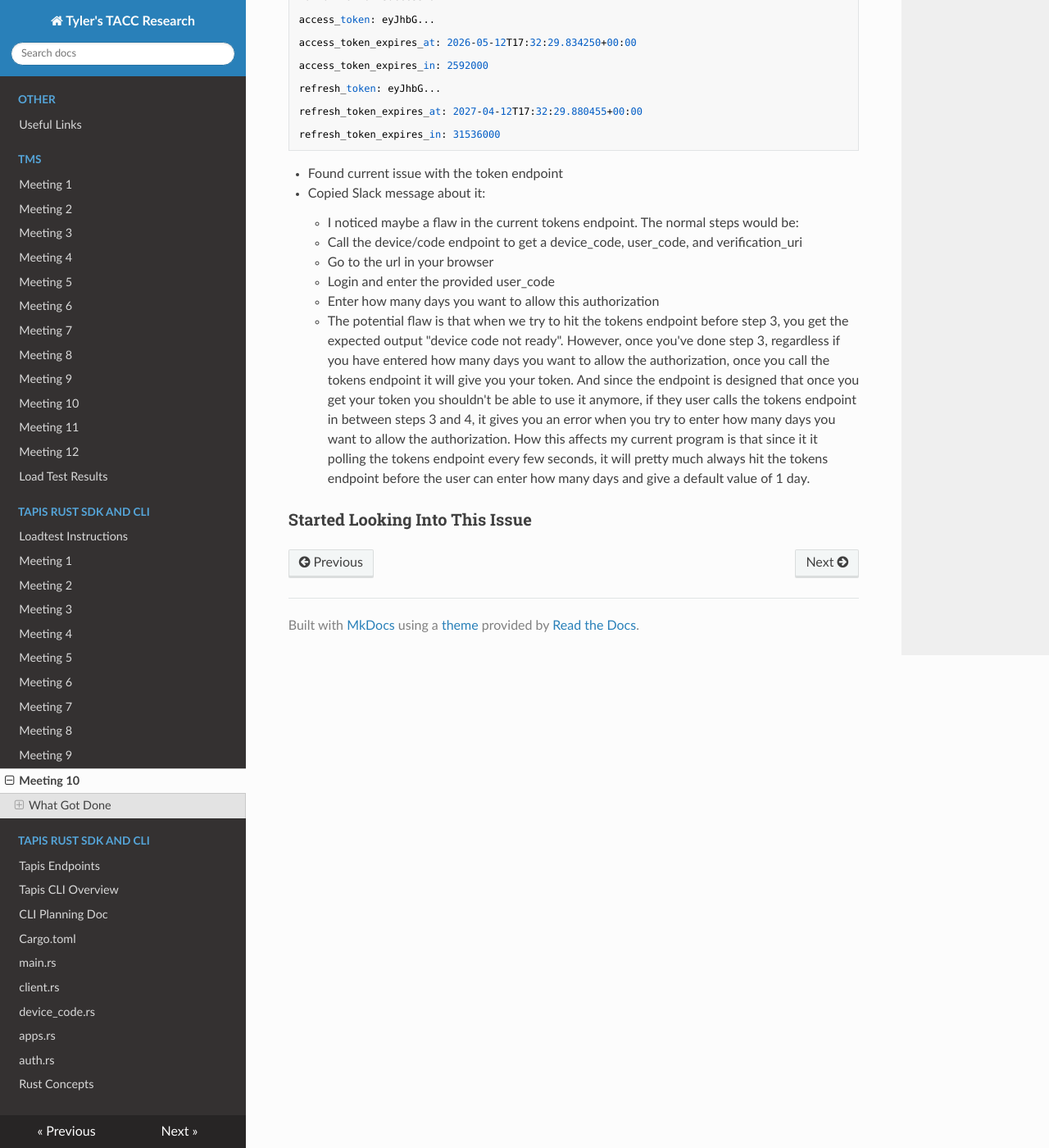
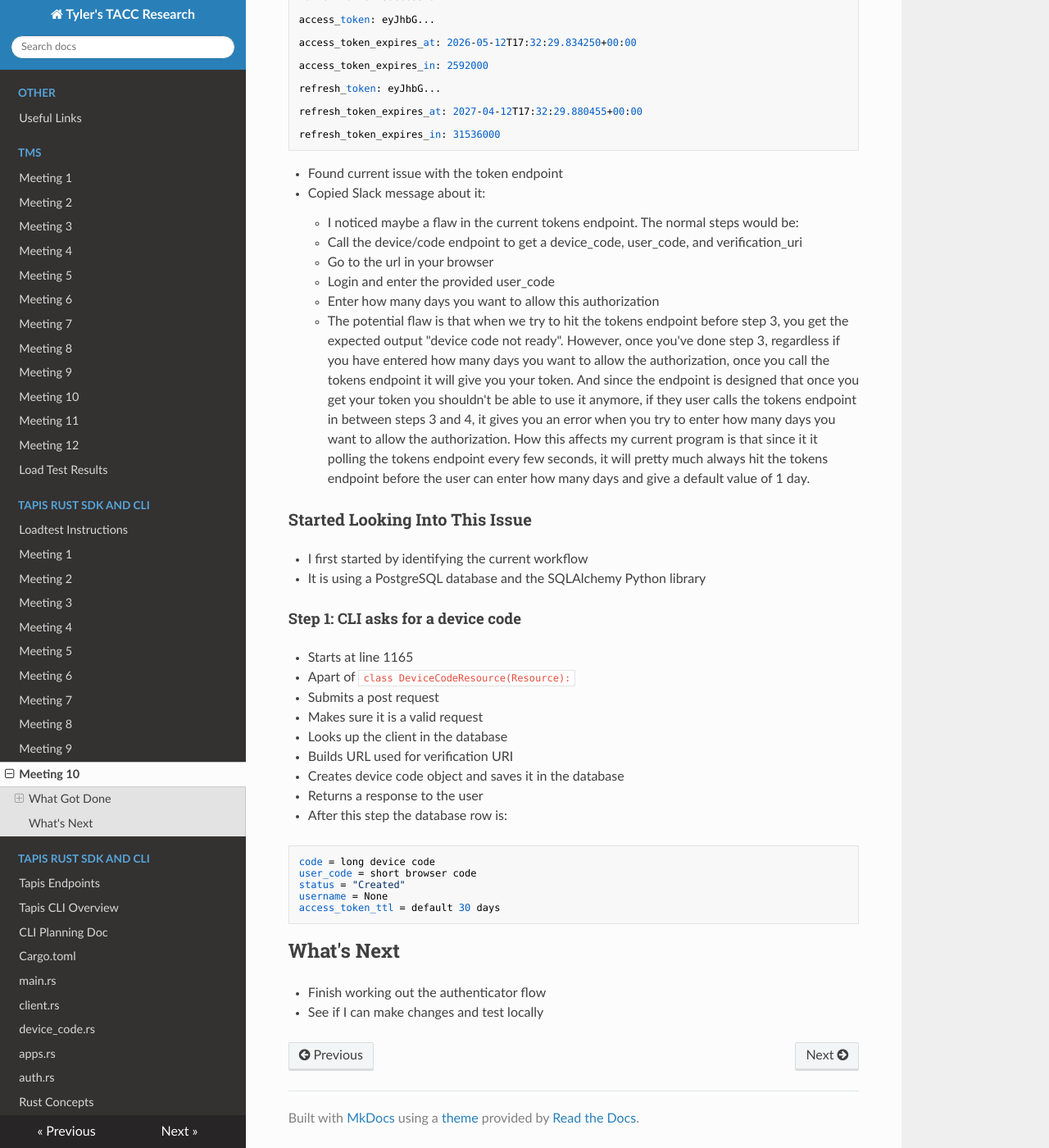
Before and after one commit to tyler0852/tylers-tacc-research, an MkDocs documentation site: the page built from docs/tapis/meeting-10.md, in a window 1280 px wide and 1400 px high, scrolled down 648 px. Shown: the whole window at 82% size. Built offline with MkDocs 1.6.1, drawn with Linux system fonts in a browser that asks for light colours; nearby versions of some CDN libraries; some of the changed text lies outside the part shown.

Commit message:
added notes

````diff
--- a/docs/tapis/meeting-10.md
+++ b/docs/tapis/meeting-10.md
@@ -54,3 +54,30 @@ refresh_token_expires_in: 31536000
     - The potential flaw is that when we try to hit the tokens endpoint before step 3, you get the expected output "device code not ready". However, once you've done step 3, regardless if you have entered how many days you want to allow the authorization, once you call the tokens endpoint it will give you your token. And since the endpoint is designed that once you get your token you shouldn't be able to use it anymore, if they user calls the tokens endpoint in between steps 3 and 4, it gives you an error when you try to enter how many days you want to allow the authorization. How this affects my current program is that since it it polling the tokens endpoint every few seconds, it will pretty much always hit the tokens endpoint before the user can enter how many days and give a default value of 1 day.
 
 ### Started Looking Into This Issue
+
+- I first started by identifying the current workflow
+
+- It is using a PostgreSQL database and the SQLAlchemy Python library
+
+#### Step 1: CLI asks for a device code
+
+- Starts at line 1165
+- Apart of `class DeviceCodeResource(Resource):`
+- Submits a post request
+- Makes sure it is a valid request
+- Looks up the client in the database
+- Builds URL used for verification URI
+- Creates device code object and saves it in the database
+- Returns a response to the user
+- After this step the database row is:
+```bash
+code = long device code
+user_code = short browser code
+status = "Created"
+username = None
+access_token_ttl = default 30 days
+```
+
+## What's Next
+- Finish working out the authenticator flow
+- See if I can make changes and test locally
````
Also changed, not shown: other parts of docs/tapis/meeting-10.md (+1 -1 lines).
